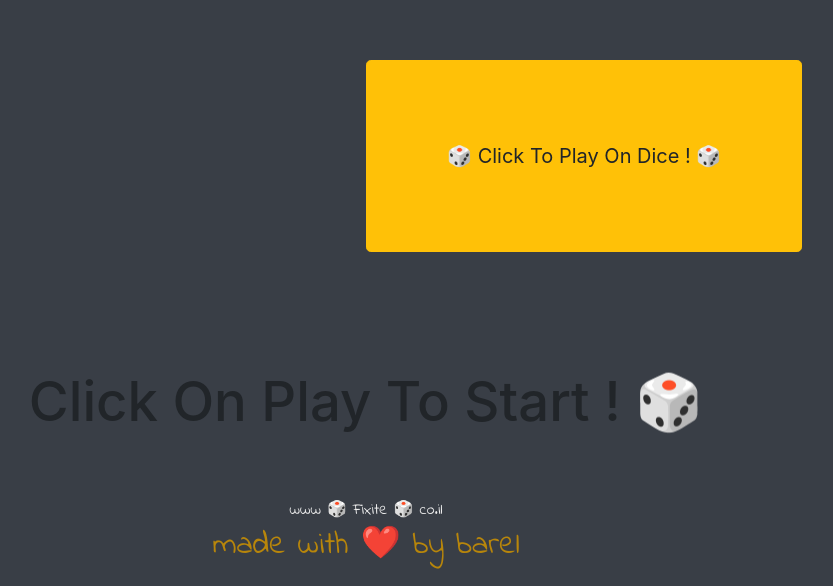
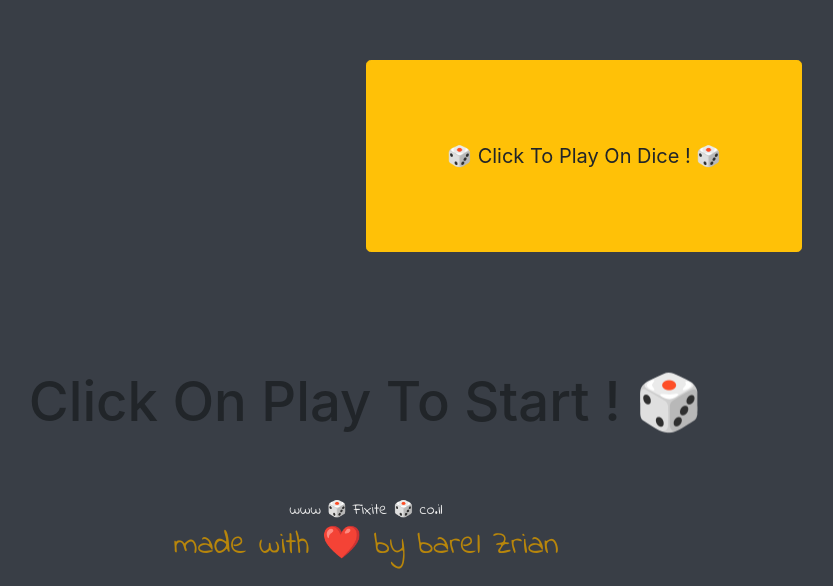
Before and after one commit to barelzrian/dice, a plain HTML site: page index.html in a window 1280 px wide. Shown: the part 215-801 px from the top of the page, without its empty margins (274-1107 px from the left). Drawn offline with nearby package versions, Linux system fonts and the light colour scheme.

Commit message:
added name

```diff
--- a/index.html
+++ b/index.html
@@ -38,6 +38,6 @@
   <footer>
     www 🎲 Fixite 🎲 co.il
     <br>
-    <p class = "pb">made with ❤️ by barel</p>
+    <p class = "pb">made with ❤️ by barel Zrian</p>
   </footer>
 </html>
```
